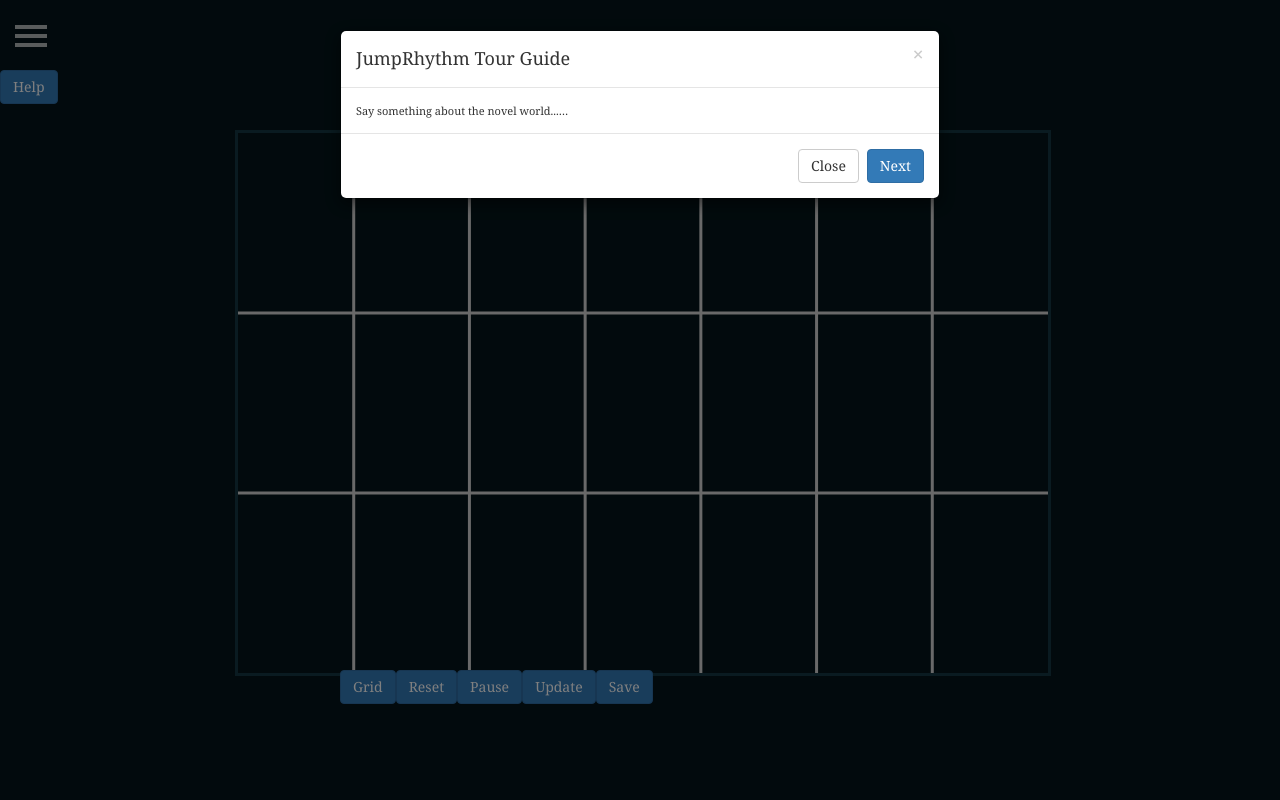
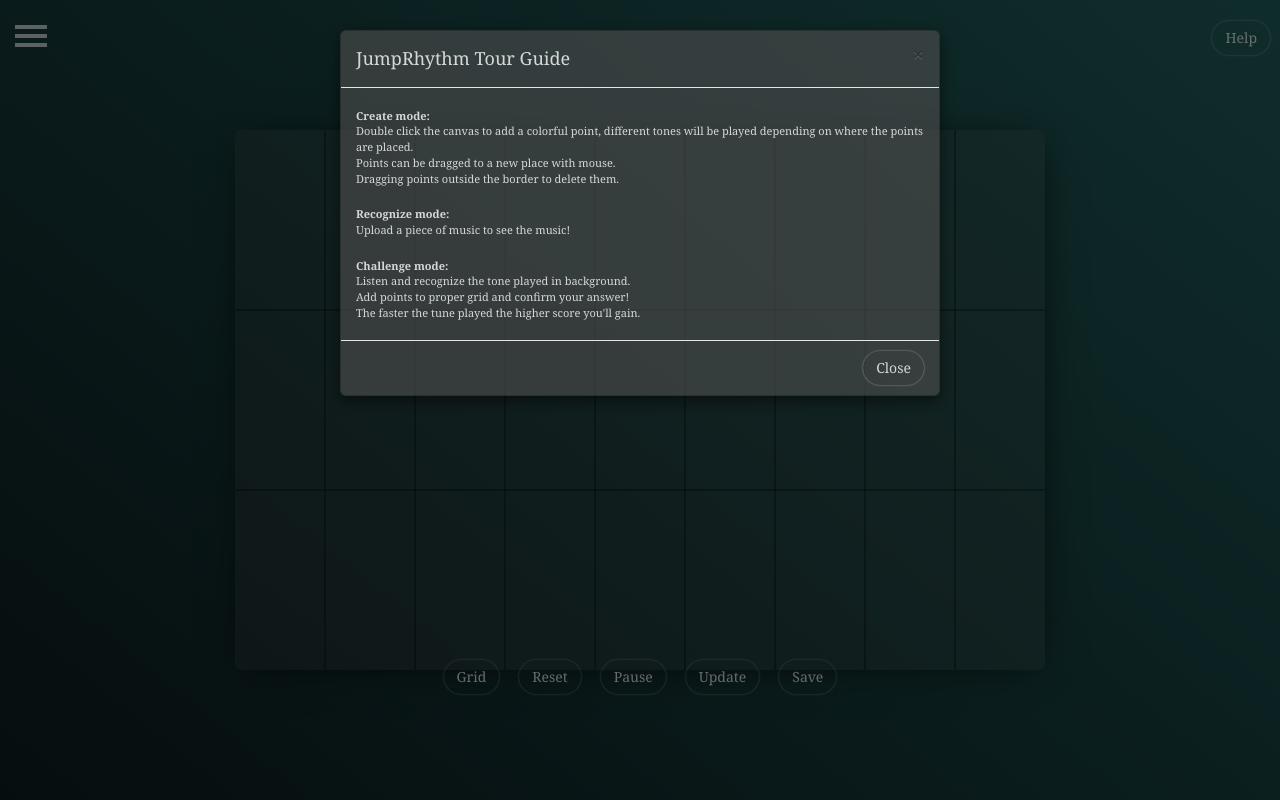
Before and after one commit to WANGXiaowen0904/JumpRhythm, a Django app: page /create/ in a window 1280 px wide, after a click on "Help". Run offline with Django 3.2, Linux system fonts and the light colour scheme; some libraries are stand-ins or nearby versions.

Commit message:
Completed.

```diff
--- a/rhythm/models.py
+++ b/rhythm/models.py
@@ -5,7 +5,7 @@
 # Create your models here.
 class Creation(models.Model):
     user = models.ForeignKey(User, on_delete=models.CASCADE)
-    name = models.CharField(max_length=255, default='test')
+    name = models.CharField(max_length=255, default='my work')
     record = models.TextField()
     created_at = models.DateTimeField(auto_now_add=True)
     last_edited_at = models.DateTimeField(auto_now=True)
--- a/rhythm/static/css/style.css
+++ b/rhythm/static/css/style.css
@@ -7,14 +7,10 @@
     overflow-x: hidden;
 }
 
-body, html {
-    background-color: #04151a;
-    height: 100%;
-}
 
-canvas {
-    border: 3px #153742 solid;
-}
+/*canvas {*/
+    /*border: 3px #153742 solid;*/
+/*}*/
 
 .message {
     font-size: 11px;
@@ -228,11 +224,15 @@
     width: 100%;
 }
 
-.sidebar-nav li a {
+.sidebar-nav li a, .sidebar-nav li span {
     color: #dddddd;
     display: block;
-    padding: 10px 15px 10px;
+    padding: 14px 15px 10px;
     text-decoration: none;
+}
+.sidebar-nav li span {
+    padding: 10px 0px;
+    margin: 0 -20px;
 }
 
 .sidebar-nav li.open:hover before {
@@ -412,7 +412,7 @@
 /*for nav items*/
 .user-sign {
     display: flex;
-    justify-content: space-around;
+    justify-content: space-evenly;
 }
 
 .user-sign > a {
@@ -444,26 +444,125 @@
 #under-canvas {
     position: absolute;
     top: 670px;
-    left: 340px;
+    /*left: 340px;*/
+    justify-content: center;
+    width: 100%;
 }
 
 #level {
     position: absolute;
-    top: 70px;
-    left: 500px;
+    top: 64px;
+    left: 550px;
     color: #ffffff;
 }
 
 #score {
     position: absolute;
-    top: 70px;
+    top: 64px;
     left: 800px;
     color: #ffffff;
 }
 
 #life {
     position: absolute;
-    top: 70px;
-    left: 660px;
+    top: 64px;
+    left: 685px;
     color: #ffffff;
 }
+
+body, html {
+    /*background-color: #04151a;*/
+    height: 100%;
+    background: linear-gradient(39deg, #0d1b1d, #1e5957);
+}
+
+.jumbotron {
+    text-align: center;
+    padding: 120px 0;
+    color: white;
+    margin-top: 100px;
+}
+
+.jumbotron, #help {
+
+    background: rgba(255,255,255, 0.1);
+
+    background: rgba(80,80,80, 0.2);
+    box-shadow: 2px 2px 40px -15px black;
+    border-radius: 6px;
+}
+
+.jumbotron h1 {
+    font-size: 40px;
+}
+.jumbotron p {
+    margin: 80px 0 40px;
+    font-size: 18px;
+}
+
+.btn {
+
+     background: transparent;
+    margin: -10px 10px 0;
+    box-shadow: 0px 0px 3px -1px white;
+    border-radius: 100px;
+    border-color: transparent;
+    color: rgba(255,255,255, 0.8);
+}
+
+.btn:hover {
+    background: #1e5957;
+    border-color: #1e5957;
+    color: rgba(255,255,255, 1);
+    box-shadow: 0px 0px 3px -1px transparent;
+}
+
+.jumbotron .btn:hover {
+      margin: 0px 25px;
+     transform: translateY(-2px);
+
+}
+
+.sidebar-nav .sidebar-btn {
+      display: inline-flex;
+    flex-direction: column;
+    height: 180px;
+    justify-content: space-evenly;
+     align-items: center;
+}
+.sidebar-nav .sidebar-btn .btn {
+    width: 180px;
+}
+
+.list-group-item {
+    background-color: rgba(80,80,80, 0.2);
+    width: 180px;
+    margin: auto;
+    border: 1px solid #ddd;
+    border-top-width: 0;
+    color: white;
+}
+
+#tip {
+    margin: 20px auto 0;
+    text-align: center;
+    border-top-width: 1px;
+}
+
+.modal-content {
+    background: rgba(80,80,80, 0.6);
+    color: #ffffffcc;
+}
+.modal-content .btn {
+    margin: 0;
+}
+
+.modal-body {
+    padding: 0 15px;
+}
+.modal-body p {
+    margin: 20px 0;
+}
+.modal-footer {
+    padding: 10px 15px;
+}
--- a/rhythm/static/js/challenge.js
+++ b/rhythm/static/js/challenge.js
@@ -260,8 +260,8 @@
     }
 
     function drawHelp() {
-        helpContext.lineWidth = 3;
-        helpContext.strokeStyle = "lightgrey";
+        helpContext.lineWidth = 1;
+        helpContext.strokeStyle = "rgba(0,0,0,0.6)";
         let dx = WORLD_RECT.width / N_COLS;
         let dy = WORLD_RECT.height / N_ROWS;
         for (let i = 1; i < N_ROWS; ++i) {
--- a/rhythm/static/js/create.js
+++ b/rhythm/static/js/create.js
@@ -7,8 +7,8 @@
 let CreateMode = new function () {
 
     const N_ROWS = 3;
-    const N_COLS = 7;
-    const N_CHORDS = N_COLS * N_ROWS;
+    const N_COLS = 9;
+    const N_CHORDS = (N_COLS - 2) * N_ROWS;
     const N_CHANNELS = Math.ceil(N_CHORDS / 2);
     const WORLD_RECT = {
         x: 0,
@@ -56,6 +56,12 @@
             }
             worldContext = worldCanvas.getContext('2d');
 
+            bullet = new Bullet();
+
+            resetCanvasAttr(worldCanvas);
+
+            updatePointsFromHash();
+
             if (!banded) {
                 // Mouse Events
                 $(document).mousemove(updateMouseCoordinate);
@@ -69,21 +75,14 @@
                 $('#pause-btn').click(pauseHandler);
                 // Other events
                 window.addEventListener('resize', resizeAllCanvas, false);
-                banded = true;
+                setInterval(loop, TIME_INTERVAL);
             }
-
-            bullet = new Bullet();
-
-            resetCanvasAttr(worldCanvas);
-
-            updatePointsFromHash();
-
-            setInterval(loop, TIME_INTERVAL);
         }
 
         if (helpCanvas && helpCanvas.getContext) {
             helpContext = helpCanvas.getContext('2d');
             resetCanvasAttr(helpCanvas);
+            if (!banded) {
                 $('#help-btn').click(function () {
                     needHelp = !needHelp;
                     if (needHelp) {
@@ -92,8 +91,11 @@
                         helpContext.clearRect(0, 0, WORLD_RECT.width, WORLD_RECT.height);
                     }
                 });
+            }
             drawHelp();
         }
+
+        banded = true;
     };
 
     function drawPoints(event) {
@@ -217,8 +219,8 @@
     }
 
     function drawHelp() {
-        helpContext.lineWidth = 3;
-        helpContext.strokeStyle = "lightgrey";
+        helpContext.lineWidth = 1;
+        helpContext.strokeStyle = "rgba(0,0,0,0.6)";
         let dx = WORLD_RECT.width / N_COLS;
         let dy = WORLD_RECT.height / N_ROWS;
         for (let i = 1; i < N_ROWS; ++i) {
@@ -422,6 +424,11 @@
     }
 
     function playChord(index) {
+        if (index % N_COLS === 0 || (index + 1) % N_COLS === 0) {
+            return
+        }
+        let rows = Math.floor(index / N_COLS);
+        index -= 1 + rows * 2;
         audioChannels[0].pause();
         audioChannels[0].src = audioChords[index].src;
         audioChannels[0].load();
--- a/rhythm/static/js/recognize.js
+++ b/rhythm/static/js/recognize.js
@@ -230,8 +230,8 @@
     }
 
     function drawHelp() {
-        helpContext.lineWidth = 3;
-        helpContext.strokeStyle = "lightgrey";
+        helpContext.lineWidth = 1;
+        helpContext.strokeStyle = "rgba(0,0,0,0.6)";
         let dx = WORLD_RECT.width / N_COLS;
         let dy = WORLD_RECT.height / N_ROWS;
         for (let i = 1; i < N_ROWS; ++i) {
--- a/rhythm/templates/rhythm/base.html
+++ b/rhythm/templates/rhythm/base.html
@@ -22,33 +22,35 @@
     <nav class="navbar navbar-inverse navbar-fixed-top" id="sidebar-wrapper" role="navigation">
         <ul class="nav sidebar-nav">
             <li class="sidebar-brand">
-                <a href="#">
+                <a href="{% url 'home' %}" style="width: 240px;">
                     Jump Rhythm
                 </a>
             </li>
             <li class="sidebar-header">
                 {% if request.user.is_authenticated %}
-                    <div class="user-info">
-                        <div class="user-profile">{{ request.user.username }}</div>
-                        <div class="user-profile">{{ request.user.email }}</div>
+                    <div class="user-info user-sign">
+                        <a class="user-profile">{{ request.user.username }}</a>
+                        <span>|</span>
+                        <a class="user-profile">{{ request.user.email }}</a>
+                    </div>
+
                         <a href="{% url "sign_out" %}">
                             <span class="label label-danger">sign out</span>
                         </a>
-                    </div>
                 {% else %}
                     <div class="user-sign">
                         <a href="{% url "sign_in" %}">sign in</a>
+                        <span>|</span>
                         <a href="{% url "sign_up" %}">sign up</a>
                     </div>
                 {% endif %}
             </li>
-            <li>
-                <div class="btn-group mode" role="group" aria-label="...">
+            <li class="sidebar-btn">
+{#                <div class="btn-group mode" role="group" aria-label="...">#}
                     <button id="create-mode" type="button" class="btn btn-default">Create</button>
                     <button id="recognize-mode" type="button" class="btn btn-default">Recognize</button>
                     <button id="challenge-mode" type="button" class="btn btn-default">Challenge</button>
-                    <button id="challenge-mode" type="button" class="btn btn-default">Challenge</button>
-                </div>
+{#                </div>#}
             </li>
             <li>
                 <div class="list-group">
@@ -64,7 +66,7 @@
                     {% if request.session.records %}
                         {% for record in request.session.records %}
                             <div class="list-group-item overview">
-                                <h4 class="list-group-item-heading">{{ record.title }}</h4>
+                                <h5 class="list-group-item-heading">{{ record.title }}</h5>
                                 <p class="list-group-item-text">{{ record.detail }}</p>
                                 <div style="display: none;">{{ record.id }}</div>
                             </div>
@@ -72,6 +74,8 @@
                     {% endif %}
                 </div>
             </li>
+
+
         </ul>
     </nav>
     <!-- /#sidebar-wrapper -->
@@ -95,16 +99,30 @@
                         <h4 class="modal-title">JumpRhythm Tour Guide</h4>
                     </div>
                     <div class="modal-body">
-                        <p>Say something about the novel world...&hellip;</p>
+                        <p><strong>Create mode:</strong><br>
+                            Double click the canvas to add a colorful point, different tones will be played depending on
+                            where the points are placed.<br>
+                            Points can be dragged to a new place with mouse.<br>
+                            Dragging points outside the border to delete them.
+                        </p>
+                        <p><strong>Recognize mode:</strong><br>
+                            Upload a piece of music to see the music!
+                        </p>
+                        <p><strong>Challenge mode:</strong><br>
+                            Listen and recognize the tone played in background.<br>
+                            Add points to proper grid and confirm your answer!<br>
+                            The faster the tune played the higher score you'll gain.
+                        </p>
                     </div>
                     <div class="modal-footer">
                         <button type="button" class="btn btn-default" data-dismiss="modal">Close</button>
-                        <button type="button" class="btn btn-primary">Next</button>
                     </div>
                 </div><!-- /.modal-content -->
             </div><!-- /.modal-dialog -->
         </div><!-- /.modal -->
-        <p>
+        <p style="
+      text-align: right;
+    margin: -39px 0;">
             <button data-toggle="modal" href="#guide" class="btn btn-primary btn-large">Help</button>
         </p>
         {% block container %}
@@ -184,22 +202,30 @@
         for (let i = 0; i < overviews.length; ++i) {
             $(overviews[i]).mousedown(function (event) {
                 if (event.which === 1) { // left
-                    if (window.mode === 1) {
                     let h = $(this).find('p').text();
                     let id = $(this).find('div').text();
                     $('#history').text(h);
                     $('#history-id').text(id);
+                    if (window.mode === 1) {
                         CreateMode.init();
-                    } else if (window.mode === 2) {
-                        console.log('recognize mode');
-                    } else if (window.mode === 3) {
+                    }
+                    else if (window.mode === 2) {
+                        $.ajax({
+                            url: {% url 'recognize' %},
+                            type: 'POST',
+                            data: {'history-id': id},
+                            success: function () {
+                                window.location = {% url 'recognize' %};
+                            }
+                        });
+                    }
+                    else if (window.mode === 3) {
                         console.log('challenge mode');
                     }
-                } else if (event.which === 3) { // right
+                }
+                else if (event.which === 3) { // right
+                    let hid = $(this).find('div').text();
                     if (window.mode === 1) {
-                        let hid = $(this).find('div').text();
-                        console.log(hid);
-                        {% if request.user.is_authenticated %}
                         $.ajax({
                             url: {% url 'create' %},
                             type: 'DELETE',
@@ -209,9 +235,17 @@
                                 window.location = {% url 'create' %};
                             }
                         });
-                        {% else %}
-                            alert('Please sign in first.');
-                        {% endif %}
+                    }
+                    else if (window.mode === 2) {
+                        {#$.ajax({#}
+                        {#    url: {% url 'recognize' %},#}
+                        {#    type: 'DELETE',#}
+                        {#    data: {'history-id': hid},#}
+                        {#    success: function () {#}
+                        {#        alert('Deleted.');#}
+                        {#        window.location = {% url 'recognize' %};#}
+                        {#    }#}
+                        {#\});#}
                     }
                 }
             });
--- a/rhythm/templates/rhythm/create.html
+++ b/rhythm/templates/rhythm/create.html
@@ -32,21 +32,48 @@
             <button id="update-btn" class="btn btn-primary" type="button">Update</button>
         </div>
         <div>
-            <button id="save-btn" class="btn btn-primary" type="button">Save</button>
+            <button class="btn btn-primary" data-toggle="modal" href="#enter-name">Save</button>
         </div>
     </div>
+    <div class="modal fade" id="enter-name">
+        <div class="modal-dialog">
+            <div class="modal-content">
+                <div class="modal-header" style="border: none">
+                    <button type="button" class="close" data-dismiss="modal">
+                        <span aria-hidden="true">&times;</span><span class="sr-only">Close</span>
+                    </button>
+                    <h4 class="modal-title"><strong>Please enter a name for your work:</strong></h4>
+                </div>
+                <div class="modal-body">
+                    <input type="text" class="form-control" id="work-name" autofocus="autofocus" placeholder="fuck me" style="background: transparent; margin: 20px 0;color: white;">
+                </div>
+                <div class="modal-footer" style="border: none">
+                    <button id="save-btn" type="button" class="btn btn-primary" data-dismiss="modal">save</button>
+                </div>
+            </div><!-- /.modal-content -->
+        </div><!-- /.modal-dialog -->
+    </div><!-- /.modal -->
 {% endblock %}
 
 {% block script %}
     <script>
+        $(function () {
             $('#save-btn').click(function () {
                 {% if request.user.is_authenticated %}
+                    let name = $('#work-name')[0].value;
+                    let history = $('#history').text();
+                    console.log(name);
                     $.ajax({
                         url: {% url 'create' %},
                         type: 'POST',
-                    data: {'history': $('#history').html()},
+                        data: {
+                            'history': history,
+                            'name': name
+                        },
                         success: function () {
-                        alert('Your work has been saved!')
+                            window.location = {% url 'create' %};
+                            $('#history').text(history);
+                            CreateMode.init();
                         }
                     });
                 {% else %}
@@ -70,6 +97,7 @@
                     alert('Please sign in first.');
                 {% endif %}
             })
+        });
     </script>
     <script src="{{ STATIC_URL }}js/create.js"></script>
 {% endblock %}
--- a/rhythm/views.py
+++ b/rhythm/views.py
@@ -33,7 +33,8 @@
     elif request.method == 'POST':
         if request.user.is_authenticated:
             history = request.POST.get('history')
-            creation = Creation(user=request.user, record=history)
+            name = request.POST.get('name')
+            creation = Creation(user=request.user, name=name, record=history)
             creation.save()
             url = reverse('create')
             return HttpResponseRedirect(url)
@@ -62,16 +63,18 @@
 
 def recognize(request):
     if request.method == 'POST':
-        audio = request.FILES['audio']
-        if request.user.is_authenticated:
+        if 'audio' in request.FILES:
+            audio = request.FILES['audio']
             fragment = Fragment(user=request.user, upload=audio)
             fragment.save()
-            src = '/media/' + fragment.upload.__str__()
-            request.session['src'] = src
-            url = reverse('recognize')
-            return HttpResponseRedirect(url)
         else:
-            return HttpResponse('Please sign in first')  # todo: require sign in
+            hid = request.POST.get('history-id')
+            fragment = Fragment.objects.get(pk=hid)
+        src = '/media/' + fragment.upload.__str__()
+        print(src)
+        request.session['src'] = src
+        url = reverse('recognize')
+        return HttpResponseRedirect(url)
     elif request.method == 'GET':
         if request.user.is_authenticated:
             tip = 'Recognition History'
```
Also changed, not shown: rhythm/templates/rhythm/index.html (+5 -3 lines). Lines whose indentation alone changed are shown as unchanged.
